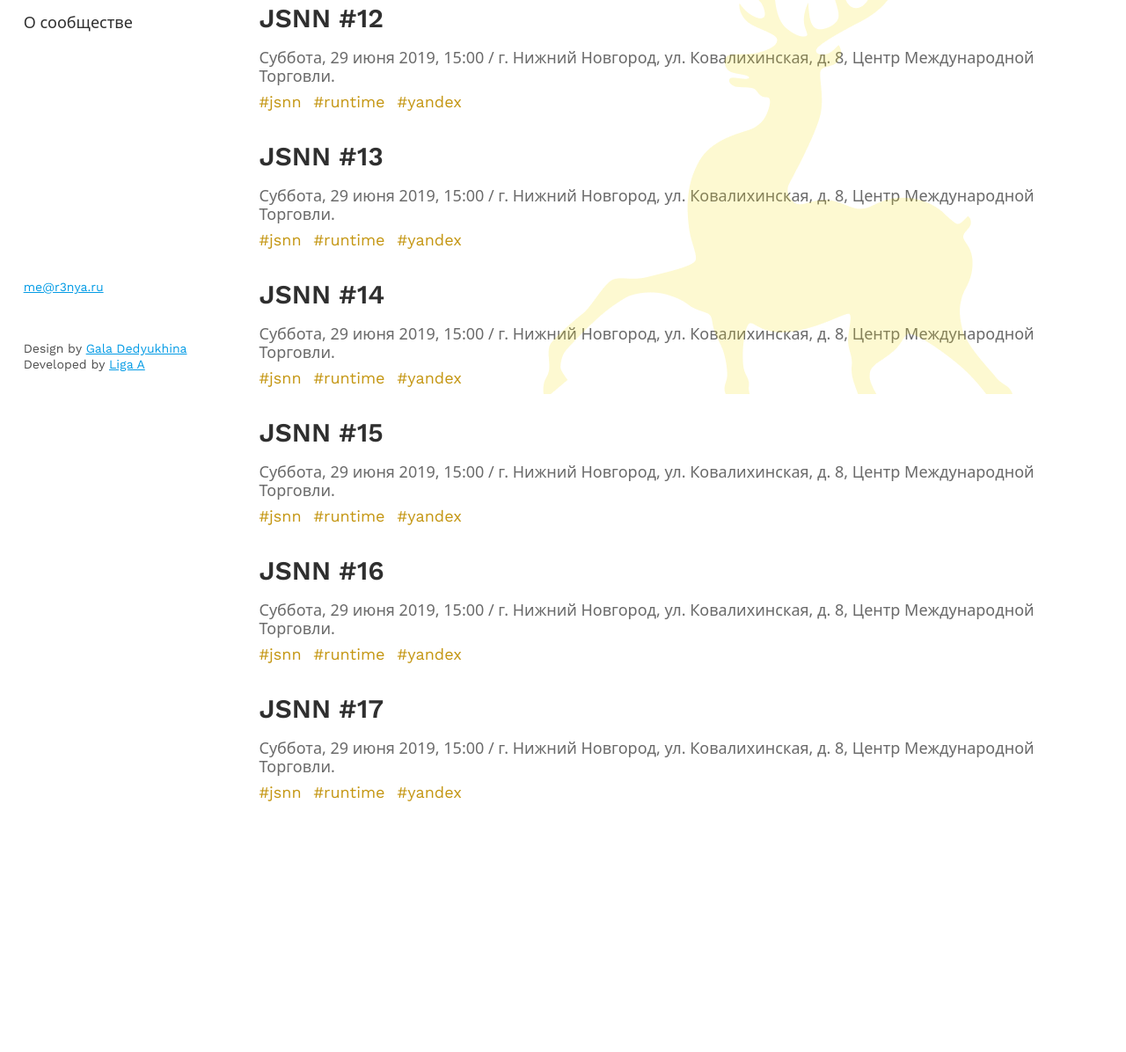
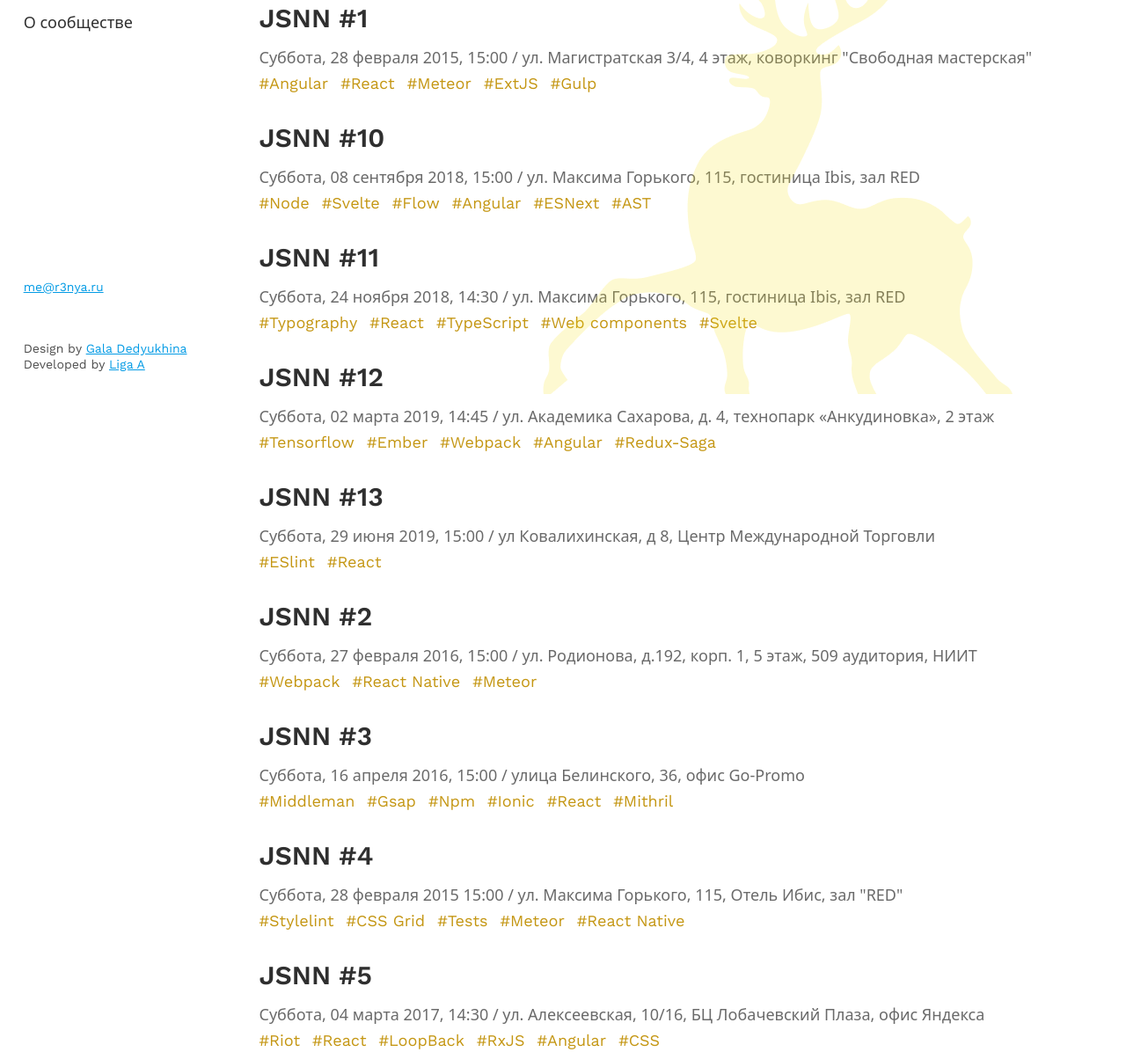
Before and after one commit to it52-jsnn/jsnn.ru, an Eleventy site: page src/index.njk in a window 1280 px wide. Shown: the part 352-1548 px from the top of the page at 88% size. Before the commit the page ends 1322 px from the top, so only its background shows below. Built offline with nearby package versions, Linux system fonts and the light colour scheme; Eleventy itself is replaced by a stand-in of ours; files that its build step writes are made by us from their sources; files whose address does not match are found by name.

Commit message:
Display events collections

```diff
--- a/src/_includes/mobile-menu.njk
+++ b/src/_includes/mobile-menu.njk
@@ -3,7 +3,7 @@
     <h2>Меню</h2>
     <ul class="menu__items">
       <li>
-        <a href="/events.html" class="menu__item-link">Мероприятия</a>
+        <a href="/" class="menu__item-link">Мероприятия</a>
       </li>
       <li>
         <a href="/contacts.html" class="menu__item-link">Контакты</a>
--- a/src/index.njk
+++ b/src/index.njk
@@ -1,5 +1,6 @@
 ---
 layout: layout.njk
+permalink: index.html
 ---
 
 <div class="page-main__title">
@@ -18,79 +19,30 @@ layout: layout.njk
   </div>
   #}
 </section>
+
 <section class="page-main__content events">
   <ul class="events__list">
+    {%- for event in collections.events -%}
       <li class="events__item event event--past">
-      <a href="schedule.html" class="event__link" target="_blank" aria-label="Перейти на страницу мероприятия">
-        <h2 class="event__title">JSNN #12</h2>
-        <p class="event__description"><span class="event__date">Суббота, 29 июня 2019, 15:00</span><span class="event__address"> / г. Нижний Новгород, ул.&nbsp;Ковалихинская, д.&nbsp;8, Центр Международной Торговли.</span></p>
+        <a href="{{ event.url }}" class="event__link" aria-label="Перейти на страницу мероприятия">
+          <h2 class="event__title">{{ event.data.title }}</h2>
+          <p class="event__description">
+            <span class="event__date">{{ event.data.dateAndTime }}</span>
+            <span class="event__address"> / {{ event.data.address }}</span>
+          </p>
+
+          {% if event.data.eventTags.length %}
             <ul class="event__tags">
-          <li class="event__tag"><a href="#" class="event__tag-link">#jsnn</a></li>
-          <li class="event__tag"><a href="#" class="event__tag-link">#runtime</a></li>
-          <li class="event__tag"><a href="#" class="event__tag-link">#yandex</a></li>
+              {% for tag in event.data.eventTags %}
+                <li class="event__tag">
+                  <a href="#" class="event__tag-link">#{{ tag }}</a>
+                </li>
+              {% endfor %}
             </ul>
+          {% endif %}
         </a>
         <span class="event__status">Прошедшие</span>
       </li>
-    <li class="events__item event">
-      <a href="schedule.html" class="event__link" target="_blank" aria-label="Перейти на страницу мероприятия">
-        <h2 class="event__title">JSNN #13</h2>
-        <p class="event__description"><span class="event__date">Суббота, 29 июня 2019, 15:00</span><span class="event__address"> / г. Нижний Новгород, ул.&nbsp;Ковалихинская, д.&nbsp;8, Центр Международной Торговли.</span></p>
-        <ul class="event__tags">
-          <li class="event__tag"><a href="#" class="event__tag-link">#jsnn</a></li>
-          <li class="event__tag"><a href="#" class="event__tag-link">#runtime</a></li>
-          <li class="event__tag"><a href="#" class="event__tag-link">#yandex</a></li>
-        </ul>
-      </a>
-      <span class="event__status">Предстоящие</span>
-    </li>
-    <li class="events__item event">
-      <a href="schedule.html" class="event__link" target="_blank" aria-label="Перейти на страницу мероприятия">
-        <h2 class="event__title">JSNN #14</h2>
-        <p class="event__description"><span class="event__date">Суббота, 29 июня 2019, 15:00</span><span class="event__address"> / г. Нижний Новгород, ул.&nbsp;Ковалихинская, д.&nbsp;8, Центр Международной Торговли.</span></p>
-        <ul class="event__tags">
-          <li class="event__tag"><a href="#" class="event__tag-link">#jsnn</a></li>
-          <li class="event__tag"><a href="#" class="event__tag-link">#runtime</a></li>
-          <li class="event__tag"><a href="#" class="event__tag-link">#yandex</a></li>
-        </ul>
-      </a>
-      <span class="event__status">Предстоящие</span>
-    </li>
-    <li class="events__item event">
-      <a href="schedule.html" class="event__link" target="_blank" aria-label="Перейти на страницу мероприятия">
-        <h2 class="event__title">JSNN #15</h2>
-        <p class="event__description"><span class="event__date">Суббота, 29 июня 2019, 15:00</span><span class="event__address"> / г. Нижний Новгород, ул.&nbsp;Ковалихинская, д.&nbsp;8, Центр Международной Торговли.</span></p>
-        <ul class="event__tags">
-          <li class="event__tag"><a href="#" class="event__tag-link">#jsnn</a></li>
-          <li class="event__tag"><a href="#" class="event__tag-link">#runtime</a></li>
-          <li class="event__tag"><a href="#" class="event__tag-link">#yandex</a></li>
-        </ul>
-      </a>
-      <span class="event__status">Предстоящие</span>
-    </li>
-    <li class="events__item event">
-      <a href="schedule.html" class="event__link" target="_blank" aria-label="Перейти на страницу мероприятия">
-        <h2 class="event__title">JSNN #16</h2>
-        <p class="event__description"><span class="event__date">Суббота, 29 июня 2019, 15:00</span><span class="event__address"> / г. Нижний Новгород, ул.&nbsp;Ковалихинская, д.&nbsp;8, Центр Международной Торговли.</span></p>
-        <ul class="event__tags">
-          <li class="event__tag"><a href="#" class="event__tag-link">#jsnn</a></li>
-          <li class="event__tag"><a href="#" class="event__tag-link">#runtime</a></li>
-          <li class="event__tag"><a href="#" class="event__tag-link">#yandex</a></li>
-        </ul>
-      </a>
-      <span class="event__status">Предстоящие</span>
-    </li>
-    <li class="events__item event">
-      <a href="schedule.html" class="event__link" target="_blank" aria-label="Перейти на страницу мероприятия">
-        <h2 class="event__title">JSNN #17</h2>
-        <p class="event__description"><span class="event__date">Суббота, 29 июня 2019, 15:00</span><span class="event__address"> / г. Нижний Новгород, ул.&nbsp;Ковалихинская, д.&nbsp;8, Центр Международной Торговли.</span></p>
-        <ul class="event__tags">
-          <li class="event__tag"><a href="#" class="event__tag-link">#jsnn</a></li>
-          <li class="event__tag"><a href="#" class="event__tag-link">#runtime</a></li>
-          <li class="event__tag"><a href="#" class="event__tag-link">#yandex</a></li>
-        </ul>
-      </a>
-      <span class="event__status">Предстоящие</span>
-    </li>
+    {%- endfor -%}
   </ul>
 </section>
```
Lines whose indentation alone changed are shown as unchanged.
